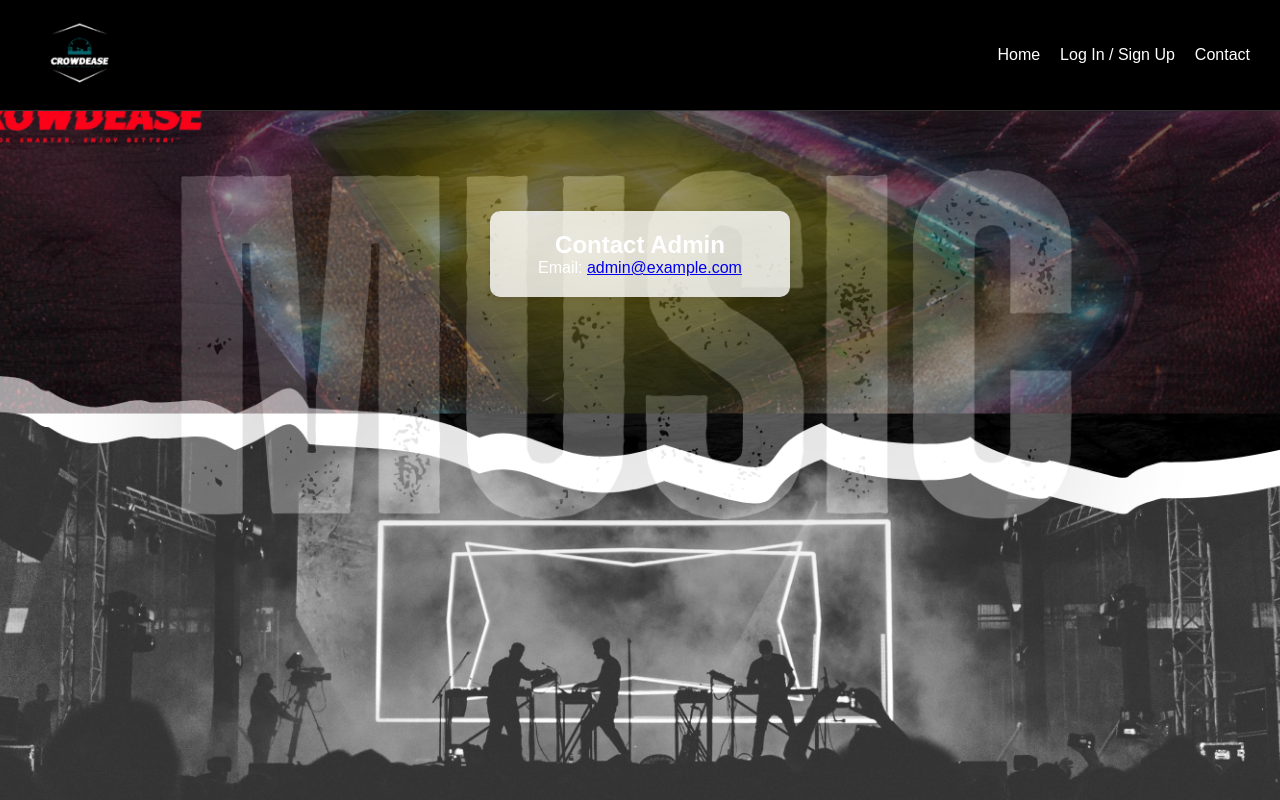
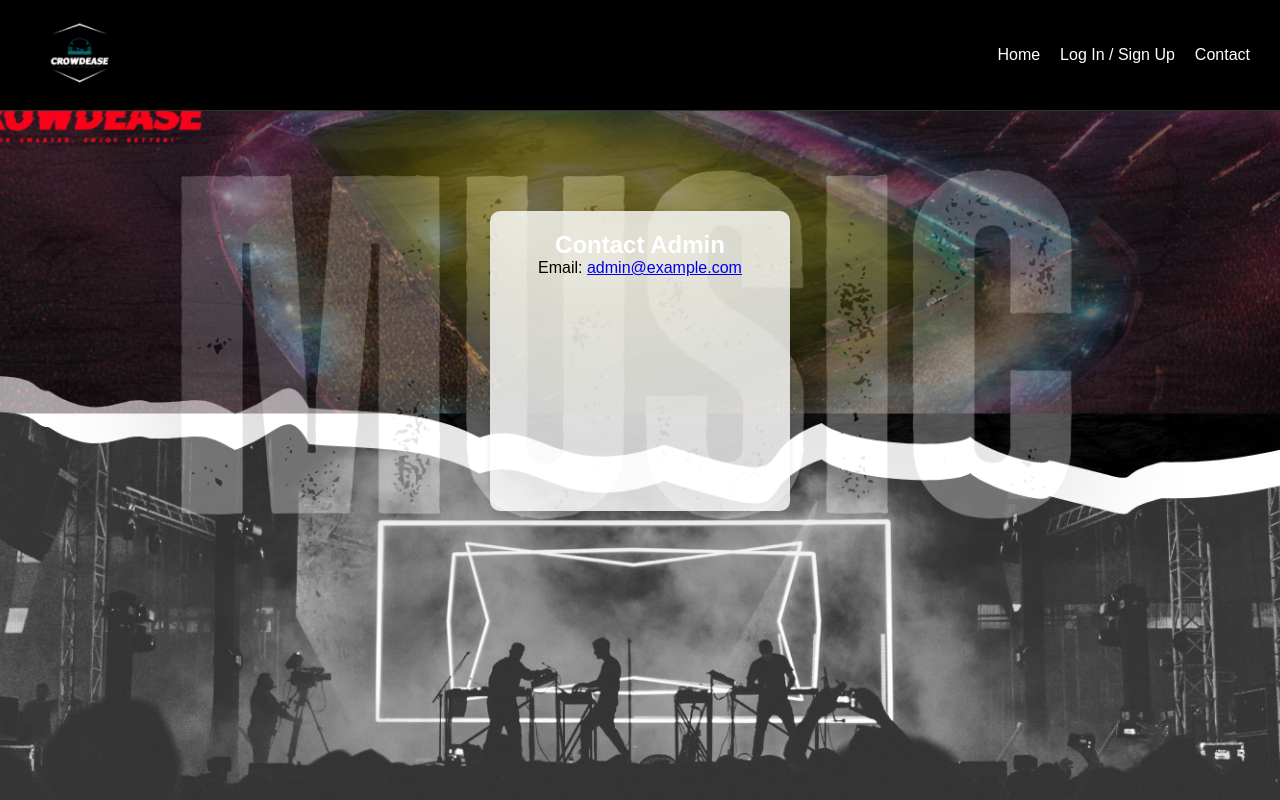
Before and after one commit to krishnajithkicha/Crowdease-frontend, a React (Create React App) app: page /contact in a window 1280 px wide. Built offline with nearby package versions, Linux system fonts and the light colour scheme.

Commit message:
Edited contactpage email

```diff
--- a/src/pages/HomePage.css
+++ b/src/pages/HomePage.css
@@ -76,10 +76,18 @@ nav ul li a {
     border-radius: 10px;
     text-align: center;
     width: 300px;
+    height: 300px; /* Make it more squared */
     margin: 100px auto;
     box-shadow: 0px 4px 6px rgba(0, 0, 0, 0.1);
 }
+
 .contact-box h1 {
     font-size: 24px;
     margin-bottom: 20px;
+    color: black; /* Black text for heading */
 }
+
+.contact-box p {
+    font-size: 16px;
+    color: black; /* Black text for email */
+}
```
